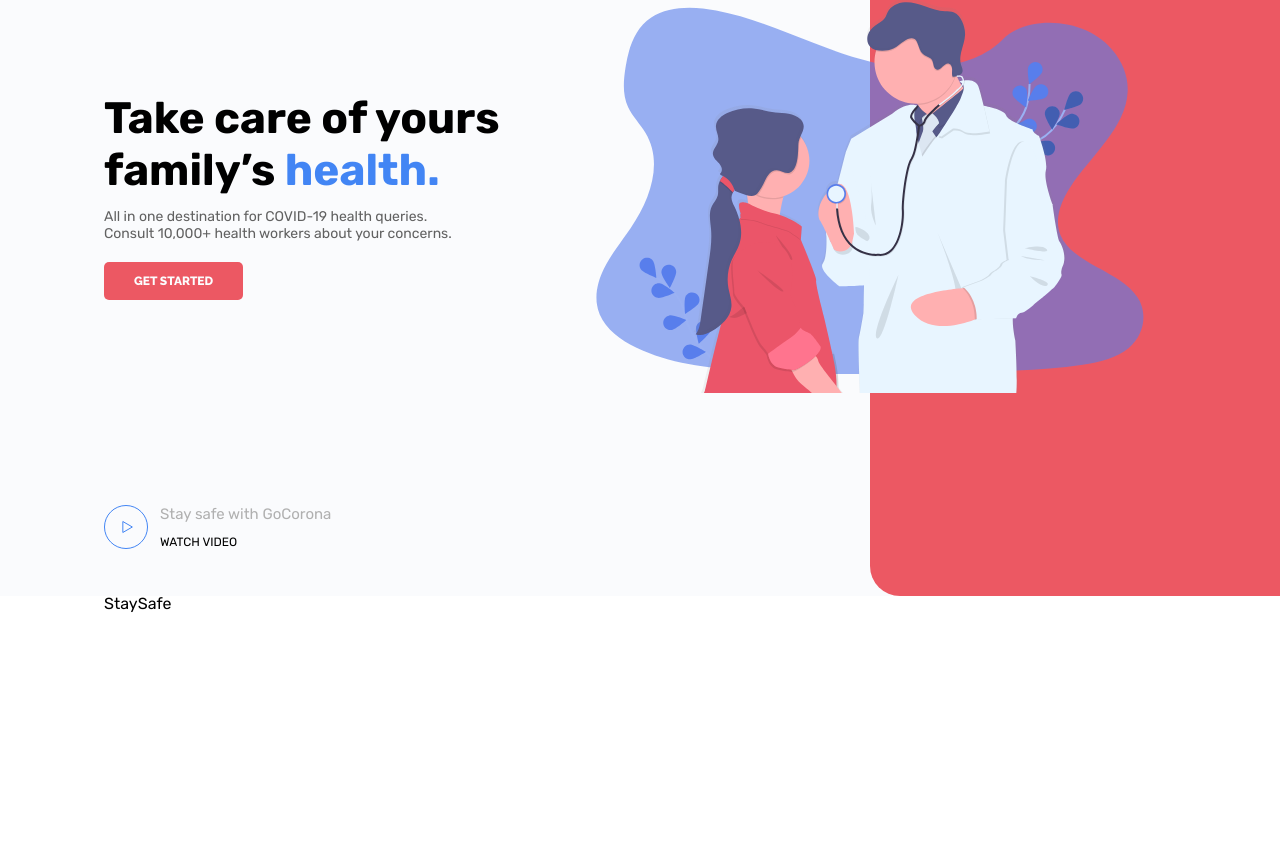
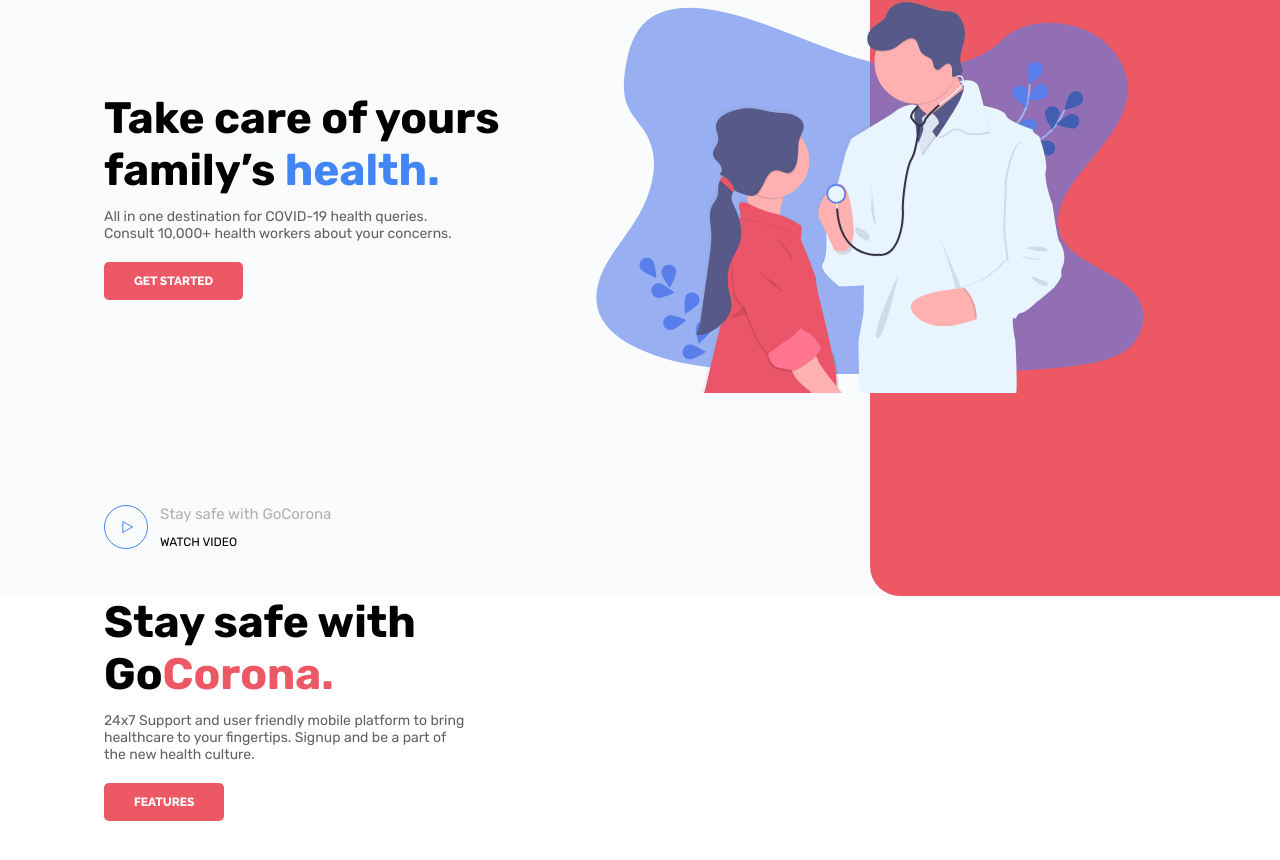
Before and after one commit to 0Ieg/GoCorona, a React (Create React App) app: page / in a window 1280 px wide. Shown: the part 204-1064 px from the top of the page. Built offline with nearby package versions, Linux system fonts and the light colour scheme.

Commit message:
Removal of the information block to a separate component

```diff
--- a/src/components/button.tsx
+++ b/src/components/button.tsx
@@ -26,7 +26,7 @@
   color: var(--color-white);
 }
 `
-export const Button:FC<{path:string, title:string, color:string}> = (props)=>{
+export const Button:FC<{path:string, title:string, color:'red'|'blue'}> = (props)=>{
   const {path, title, color} = props
   return(
     <ButtonS className={color=='blue'?'color_blue':'color_red'}>
--- /dev/null
+++ b/src/components/information.tsx
@@ -0,0 +1,30 @@
+import { FC } from 'react'
+import { Link } from 'react-router-dom';
+import styled from "styled-components";
+
+const InformationS = styled.section`
+.title{
+  font: 700 44px Rubik;
+  .blueword{
+    color: var(--color-blue);
+  }
+  .redword{
+    color: var(--color-red);
+  }
+}
+.description{
+  padding: 12px 0 20px;
+  font: 400 14px Rubik;
+  color: var(--color-gray);
+}
+`
+
+export const Information:FC<{mainTitle:string, colorTitle:string, color:'red'|'blue', descript:string}> = (props) => {
+  const {mainTitle, colorTitle, color, descript} = props
+  return (
+    <InformationS>
+      <div className="title">{mainTitle}<span className={color==='red'?'redword':'blueword'}>{colorTitle}</span></div>
+      <div className="description">{descript}</div>
+    </InformationS>
+  )
+}
--- a/src/components/main/family.tsx
+++ b/src/components/main/family.tsx
@@ -3,6 +3,7 @@
 import styled from "styled-components";
 import { Button } from '../button';
 import doctor from '../../bll/images/doctor.svg'
+import { Information } from '../information';
 
 const FamilyS = styled.section`
 height: 100dvh;
@@ -32,18 +33,13 @@
   align-items: center;
   z-index: 2;
 }
-.title{
-  font: 700 44px Rubik;
-  max-width: 497px;
-  .blueword{
-    color: var(--color-blue);
+.information{
+  .title{
+    max-width: 417px;
   }
-}
-.description{
-  max-width: 375px;
-  padding: 12px 0 20px;
-  font: 400 14px Rubik;
-  color: var(--color-gray);
+  .description{
+    max-width: 370px;
+  }
 }
 .video{
   background-color: transparent;
@@ -93,9 +89,8 @@
     <FamilyS>
       <img src={doctor} className="doctor" />
       <div className="__container">
-        <div className="content">
-          <div className="title">Take care of yours family’s <span className='blueword'>health.</span></div>
-          <div className="description">All in one destination for COVID-19 health queries.<br /> Consult 10,000+ health workers about your concerns.</div>
+        <div className="information">
+          <Information mainTitle='Take care of yours family’s ' colorTitle='health.' color='blue' descript='All in one destination for COVID-19 health queries. Consult 10,000+ health workers about your concerns.'/>
           <Button path='getstarted' title='get started' color='red' />
         </div>
         <button className='video'>
--- a/src/components/main/staySafe.tsx
+++ b/src/components/main/staySafe.tsx
@@ -2,14 +2,33 @@
 import { Link } from 'react-router-dom';
 import styled from "styled-components";
 import { Button } from '../button';
+import { Information } from '../information';
+
+const mainTitle = 'Stay safe with Go'
+const colorTitle = 'Corona.'
+const descript = '24x7 Support and user friendly mobile platform to bring healthcare to your fingertips. Signup and be a part of the new health culture.'
 
 const StaySafeS = styled.section`
 height: 100dvh;
+.information{
+  .title{
+    max-width: 363px;
+  }
+  .description{
+    max-width: 363px;
+  }
+}
 `
 export const StaySafe:FC = ()=>{
 return(
   <StaySafeS>
-    <div className="__container">StaySafe</div>
+    <div className="__container">
+      <div className="screen"></div>
+      <div className="information">
+        <Information mainTitle={mainTitle} colorTitle={colorTitle} color='red' descript={descript}/>
+        <Button path='features' color='red' title='features'/>
+      </div>
+    </div>
   </StaySafeS>
 )
 }
```
